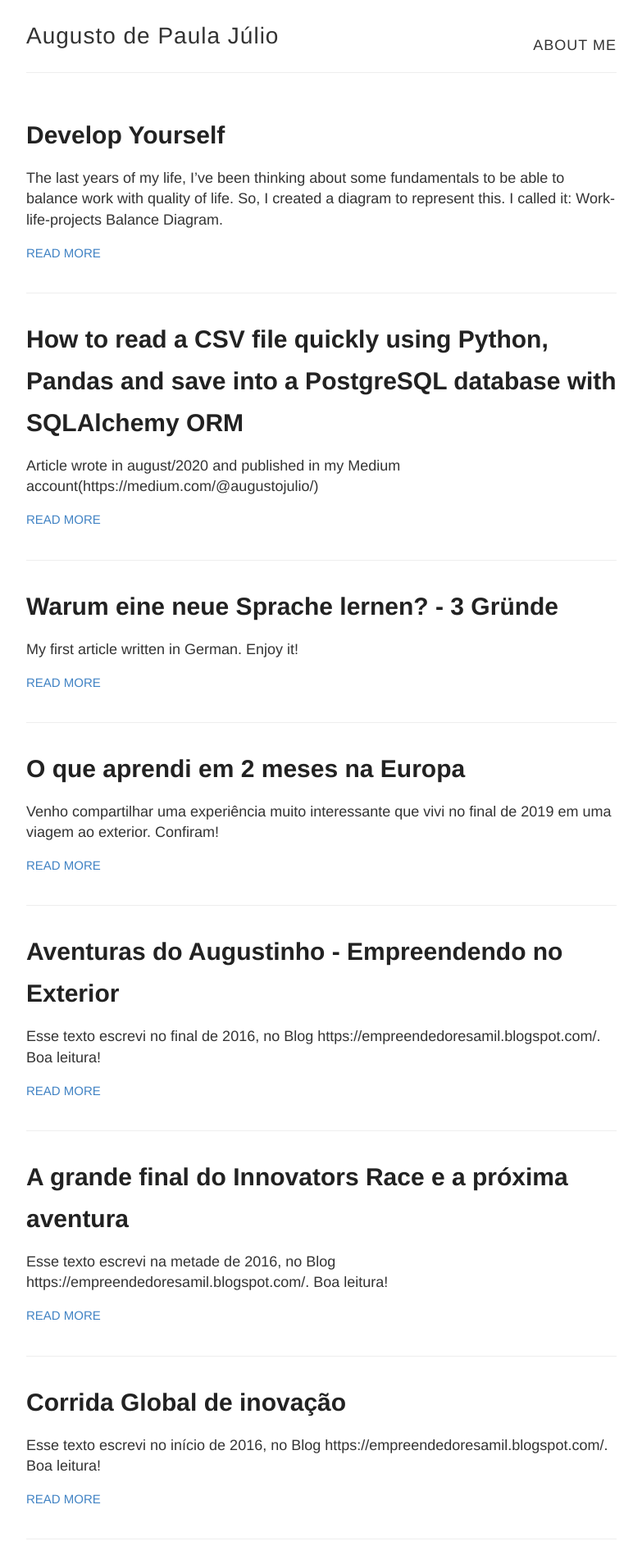
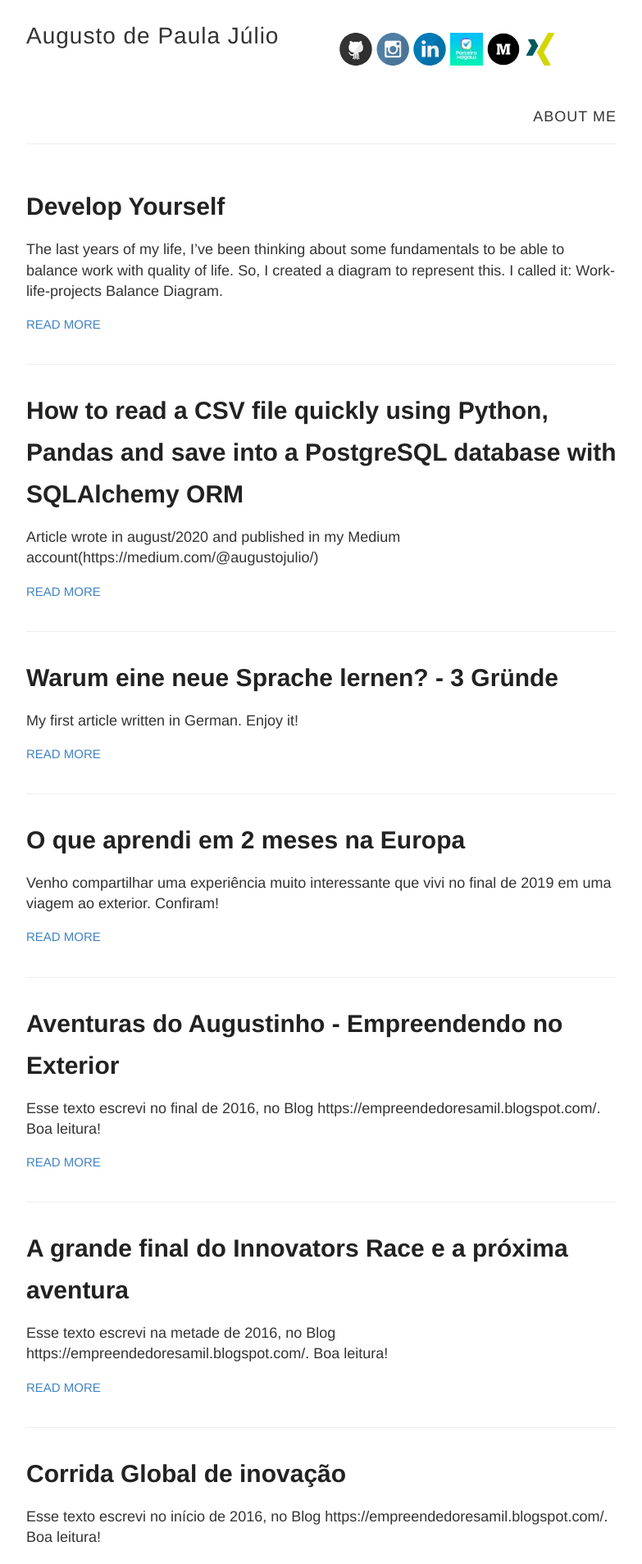
Before and after one commit to augustojulio/augustojulio.github.io, a Jekyll site: the page built from index.html, in a window 1280 px wide. Shown: the top 1908 px of the page at 82% size, without its empty margins (248-1031 px from the left). Built offline with Jekyll 4.4.1, drawn with Linux system fonts in a browser that asks for light colours.

Commit message:
Add footer icons in the header

```diff
--- a/_layouts/default.html
+++ b/_layouts/default.html
@@ -32,6 +32,10 @@
             <!-- <p class="site-description">{{ site.description }}</p> -->
           </div>
 
+          <footer class="footer">
+            {% include svg-icons.html %}
+          </footer>
+
           <div class="site-about-link">
             <nav>
               <!-- <a href="{{ site.baseurl }}/">Blog</a> -->
```
